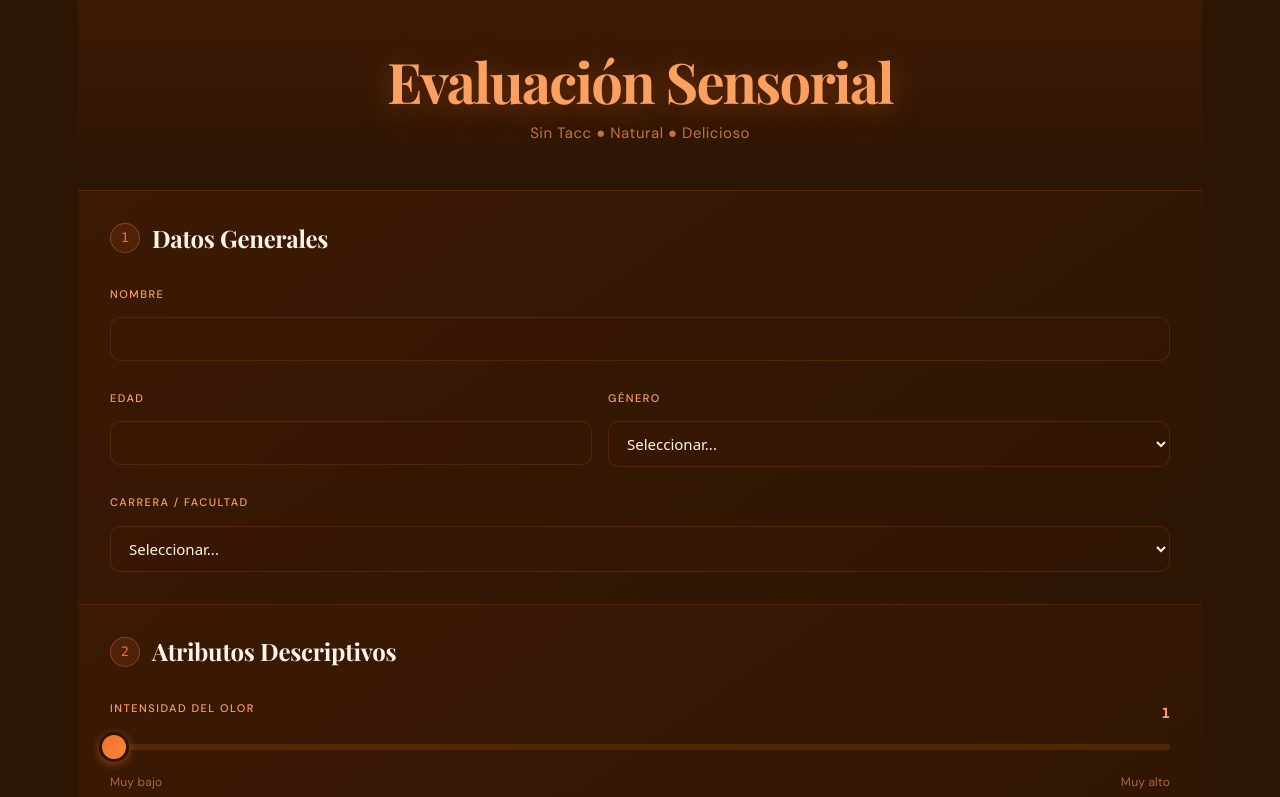
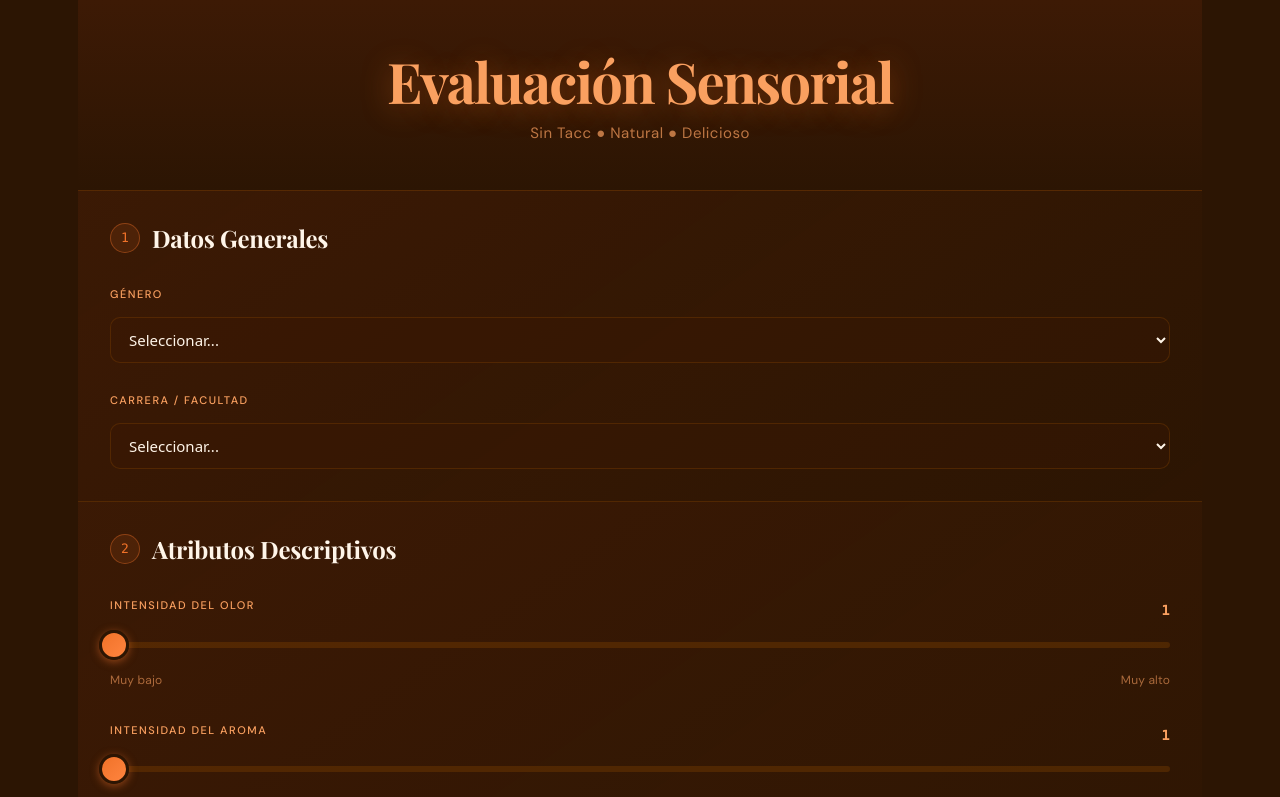
Before and after one commit to BautistaSoto06/ProyectoNutricion, a React (Vite) app: page / in a window 1280 px wide. Shown: the top 797 px of the page. Built offline with nearby package versions, Linux system fonts and the light colour scheme; a web font is replaced by a local one.

Commit message:
feat: remove name and age fields from survey form

```diff
--- a/src/brownie.tsx
+++ b/src/brownie.tsx
@@ -20,8 +20,6 @@ const BrownieSurvey: React.FC = () => {
     };
   }, []);
   const [formData, setFormData] = useState({
-    name: '',
-    age: '',
     gender: '',
     faculty: '',
     would_recommend: '',
@@ -152,30 +150,6 @@ const BrownieSurvey: React.FC = () => {
           </div>
 
           <div className="bs-field">
-            <label className="bs-label">Nombre</label>
-            <input
-              type="text"
-              name="name"
-              className="bs-input"
-              value={formData.name}
-              onChange={handleInputChange}
-              required
-            />
-          </div>
-
-          <div style={{ display: 'flex', gap: '16px', flexWrap: 'wrap' }}>
-            <div className="bs-field" style={{ flex: '1 1 120px' }}>
-              <label className="bs-label">Edad</label>
-              <input
-                type="number"
-                name="age"
-                className="bs-input"
-                value={formData.age}
-                onChange={handleInputChange}
-                required
-              />
-            </div>
-            <div className="bs-field" style={{ flex: '1 1 200px' }}>
             <label className="bs-label">Género</label>
             <select
               name="gender"
@@ -189,7 +163,6 @@ const BrownieSurvey: React.FC = () => {
               <option value="femenino">Femenino</option>
               <option value="otro">Otro</option>
             </select>
-            </div>
           </div>
 
           <div className="bs-field">
```
Lines whose indentation alone changed are shown as unchanged.
